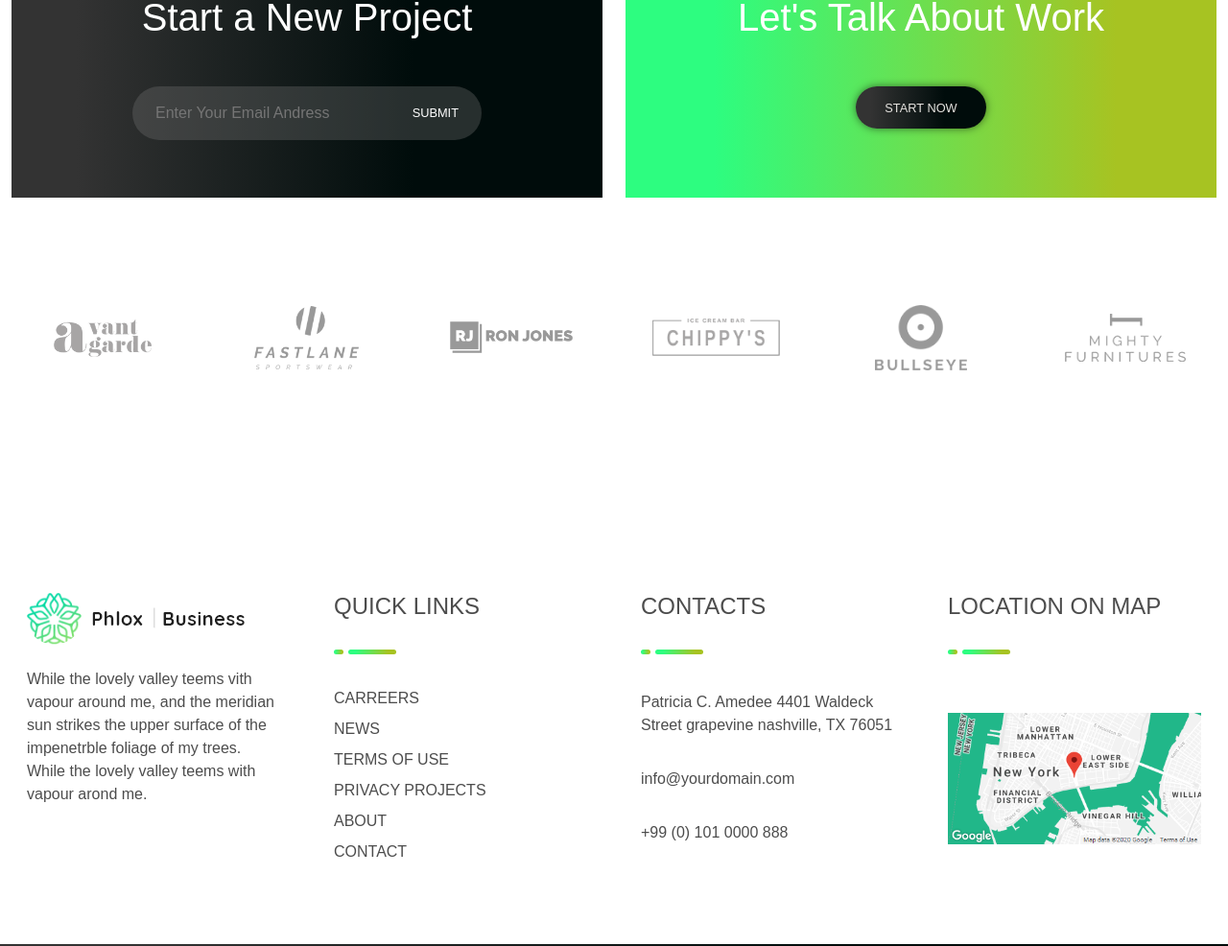
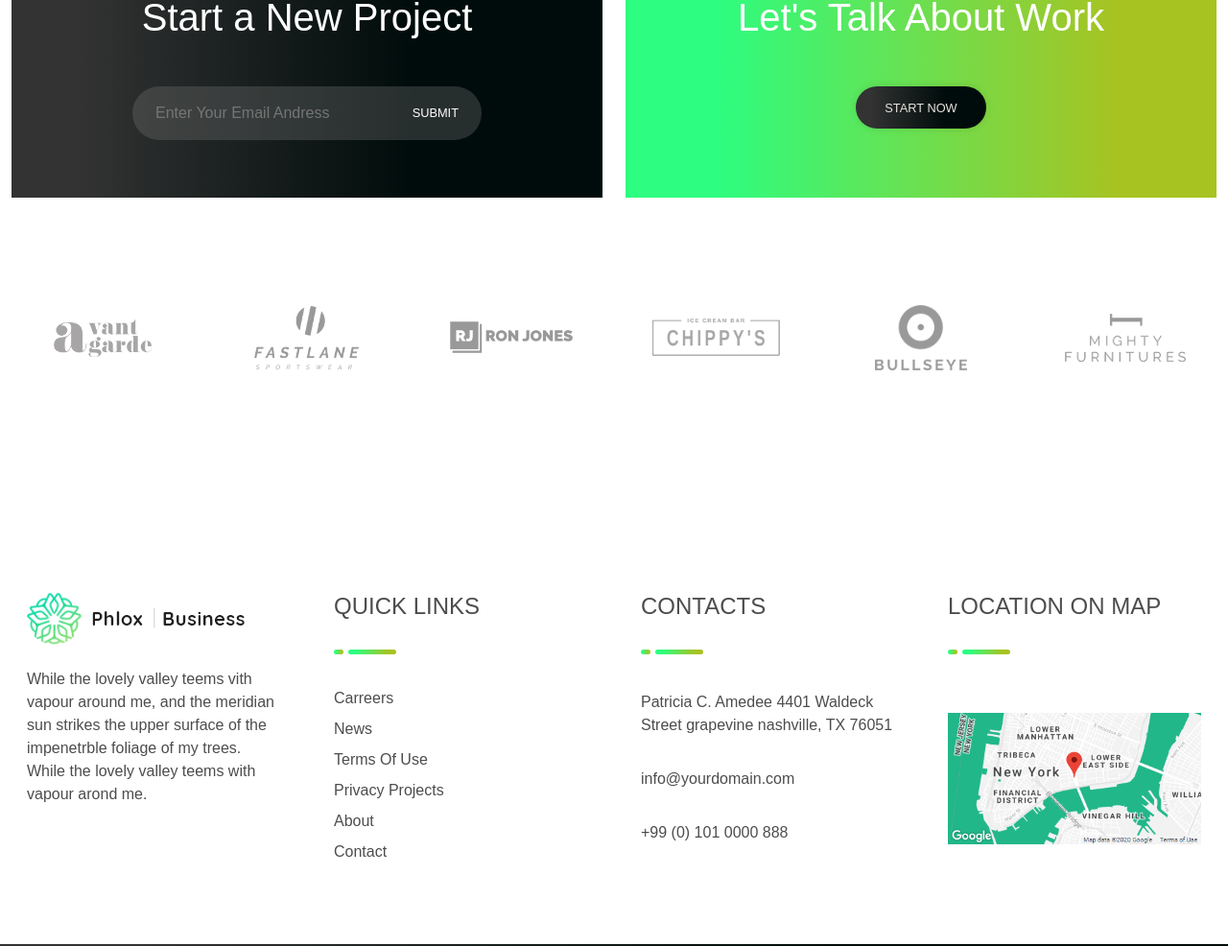
Before and after one commit to Fedois/proj-html-vuejs, a Vue app: page / in a window 1280 px wide. Shown: the part 5764-6750 px from the top of the page at 96% size. Built offline with nearby package versions, Linux system fonts and the light colour scheme; a web font is replaced by a local one.

Commit message:
aggiunta commenti

```diff
--- a/src/components/componentsFooter/AppFooter.vue
+++ b/src/components/componentsFooter/AppFooter.vue
@@ -24,7 +24,9 @@ export default {
                         </p>
                     </div>
                 </div>
-                <div class="col links-foot">
+
+                <!-- quick links -->
+                <div class="col quicklinks-foot">
                     <div class="p-3">
                         <h4>quick links</h4>
 
@@ -34,13 +36,14 @@ export default {
                         </div>
 
                         <ul class="links p-0">
-                        <li class="m-0 text-uppercase py-1" v-for="link in quickLinks">
+                            <li class="m-0 text-capitalize py-1" v-for="link in quickLinks">
                                 <a href="#">{{ link }}</a>
                             </li>
                         </ul>
                     </div>
                 </div>
 
+                <!-- contacts -->
                 <div class="col contacts-foot">
                     <div class="p-3">
                         <h4>contacts</h4>
@@ -60,6 +63,8 @@ export default {
 
                     </div>
                 </div>
+
+                <!-- map -->
                 <div class="col map-foot">
                     <div class="p-3">
                         <h4>location on map</h4>
@@ -76,6 +81,8 @@ export default {
                 </div>
             </div>
         </div>
+
+        <!-- ultima parte footer -->
 
         <div class="bottom-foot p-4 d-flex justify-content-between align-items-center text-white">
             <p class="text-uppercase m-0">2020 phlox business theme.</p>
--- a/src/components/componentsHeader/AppHeader.vue
+++ b/src/components/componentsHeader/AppHeader.vue
@@ -17,6 +17,7 @@ export default {
 
 <template>
     <header>
+        <!-- inizio top header -->
         <div class="top-header text-white py-2 px-5 d-flex justify-content-between align-items-center">
             <div class="number">
                 <p class="m-0 me-4 d-inline-block">{{ numOne }}</p>
@@ -34,6 +35,7 @@ export default {
             </div>
         </div>
 
+        <!-- inizio header navigation -->
         <div class="header-bottom bg-white d-flex justify-content-between p-4">
             <div class="logo">
                 <img :src="logo.img" :alt="logo.nameLogo">
--- a/src/components/componentsHeader/jumbotron.vue
+++ b/src/components/componentsHeader/jumbotron.vue
@@ -26,6 +26,8 @@ export default {
 
 <template>
     <div id="jumbotron" class="d-flex">
+
+        <!-- title jumbo -->
         <div class="title-jumbo ms-5 d-flex flex-column justify-content-center">
             <span class="my-text-green text-uppercase">17 years of experience</span>
 
@@ -63,6 +65,7 @@ export default {
             </div>
         </div>
 
+        <!-- jumbo img -->
         <div class="jumbo-img">
             <img :src="jumboImgs[currentSlide].img" alt="d">
         </div>
--- a/src/components/componentsMain/exampleProjects.vue
+++ b/src/components/componentsMain/exampleProjects.vue
@@ -37,6 +37,8 @@ export default {
 <template>
     <section id="projects">
         <div class="text-project">
+
+            <!-- title project -->
             <div class="container-fluid d-flex mb-5">
                 <div class="title w-50">
                     <div class="line-green">
@@ -67,6 +69,7 @@ export default {
             </div>
         </div>
 
+        <!-- images projects -->
         <div class="example-imgs">
             <div class="container-fluid position-relative">
                 <div class="row row-cols-4 g-1">
@@ -81,6 +84,7 @@ export default {
                     </div>
                 </div>
 
+                <!-- badge -->
                 <div class="badge position-absolute text-end bottom-50 end-0">
                     <div class="browse">
                         <a class="browse text-start p-2 my-1 rounded-start text-capitalize d-inline-block" href="#">
@@ -104,6 +108,7 @@ export default {
             </div>
         </div>
 
+        <!-- button read more -->
         <div class="text-center mt-5">
             <button class="my-button mt-5">
                 <a href="#">read more</a>
--- a/src/components/componentsMain/learnMore.vue
+++ b/src/components/componentsMain/learnMore.vue
@@ -6,6 +6,7 @@ export default {
 
 <template>
     <section id="learn" class="d-flex alig-items-center">
+        <!-- content sx -->
         <div class="learn-sx w-50">
             <div class="learn-img position-relative">
                 <img class="back-img w-100" src="../../assets/busy-architect-PYVKWM4-1024x872.jpg" alt="busy-architect">
@@ -14,6 +15,7 @@ export default {
             </div>
         </div>
 
+        <!-- content dx -->
         <div class="learn-dx w-50">
             <div class="text-learn">
                 <h2 class="h-100 align-middle">
--- a/src/components/componentsMain/ourBlog.vue
+++ b/src/components/componentsMain/ourBlog.vue
@@ -28,6 +28,7 @@ export default {
 
 <template>
     <section id="Blog">
+        <!-- titel news and blog -->
         <h2 class="w-50 m-auto text-capitalize text-center">Latest news & our blog</h2>
 
         <div class="line-green justify-content-center mt-5">
@@ -35,6 +36,7 @@ export default {
             <div class="lineTwo"></div>
         </div>
 
+        <!-- all posts -->
         <div class="posts my-5">
             <div class="container-fluid">
                 <div class="row row-cols-3">
@@ -55,6 +57,7 @@ export default {
             </div>
         </div>
 
+        <!-- button -->
         <div class="d-flex justify-content-center">
             <button class="my-button mt-5">
                 <a href="#">view all post</a>
@@ -66,14 +69,14 @@ export default {
 <style lang="scss" scoped>
 .post{
     height: 350px;
-    box-shadow: 0px 0px 9px 0px rgba(0,0,0,0.2);
+    box-shadow: var(--shadow-black);
 
     .info-post{
         width: 90%;
         bottom: 0;
         left: 50%;
         transform: translate(-50%, 50%);
-        box-shadow: 0px 0px 9px 0px rgba(0,0,0,0.2);
+        box-shadow: var(--shadow-black);
 
         span{
             color: var(--text-gray-4);
--- a/src/components/componentsMain/startProject.vue
+++ b/src/components/componentsMain/startProject.vue
@@ -39,6 +39,8 @@ export default {
     <section id="new-project">
         <div class="container-fluid text-center">
             <div class="row row-cols-2">
+
+                <!-- container sx -->
                 <div class="col">
                     <div class="p-5 new-pro text-white">
                         <p>Are you ready?</p>
@@ -53,6 +55,7 @@ export default {
                     </div>
                 </div>
 
+                <!-- container dx -->
                 <div class="col">
                     <div class="p-5 work">
                         <p>what are you waiting for?</p>
@@ -66,6 +69,7 @@ export default {
             </div>
         </div>
 
+        <!-- images sponsor -->
         <div class="container-fluid mt-5 sponsor-imgs text-center">
             <div class="row row-cols-6 align-items-center">
                 <div class="col mt-5" v-for="singleImg in listSponsor">
@@ -114,9 +118,8 @@ export default {
     p{
         color: var(--text-gray-3);
     }
-
     .my-button{
-        box-shadow: 0px 0px 9px 0px rgba(0,0,0,0.5);
+        box-shadow: var(--shadow-black);
     }
 }
 </style>
--- a/src/components/componentsMain/websiteElegante.vue
+++ b/src/components/componentsMain/websiteElegante.vue
@@ -32,6 +32,7 @@ export default {
 
 <template>
     <section id="website" class="d-flex justify-content-between">
+        <!-- content sx -->
         <div class="makeSite ps-3 pe-5">
             <h2 class="text-capitalize">We are here to make your
                 <span class="my-text-green">website</span>
@@ -50,6 +51,7 @@ export default {
             </button>
         </div>
 
+        <!-- content dx -->
         <div class="cards-site">
             <div class="container">
                 <div class="row g-4">
```
Lines whose indentation alone changed are shown as unchanged.
